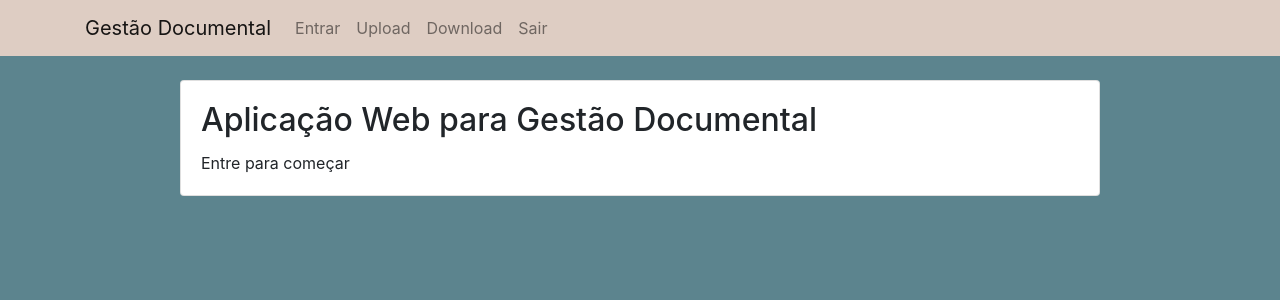
After one commit to guilhermesurek/doc-manage-app, a Django app: page / in a window 1280 px wide. The commit adds this page. Shown: the top 300 px of the page. Run offline with Django 3.2, Linux system fonts and the light colour scheme; some libraries are stand-ins or nearby versions.

Commit message:
Create home view

```diff
--- a/docmanageapp/urls.py
+++ b/docmanageapp/urls.py
@@ -17,13 +17,14 @@ from django.conf import settings
 from django.conf.urls.static import static
 from django.contrib import admin
 from django.urls import path
-from initial.views import login_view, logout_view
+from initial.views import login_view, logout_view, home_view
 from menu.views import menu_view
 from upload.views import upload_view
 from download.views import download_view
 
 urlpatterns = [
     path('admin/', admin.site.urls),
+    path('', home_view, name='home'),
     path('login', login_view, name='login'),
     path('logout', logout_view, name='logout'),
     path('menu', menu_view, name='menu'),
--- /dev/null
+++ b/initial/templates/initial/home.html
@@ -0,0 +1,6 @@
+{% extends 'base.html' %}
+
+{% block content %}
+  <h2 class="card-title">Aplicação Web para Gestão Documental</h2>
+  <p class="card-text">Entre para começar</p>
+{% endblock %}
--- a/initial/views.py
+++ b/initial/views.py
@@ -23,3 +23,6 @@ def login_view(request):
 def logout_view(request):
     logout(request)
     return HttpResponseRedirect(reverse('login'))
+
+def home_view(request):
+    return render(request, 'initial/home.html')
--- a/templates/base.html
+++ b/templates/base.html
@@ -10,7 +10,7 @@
     <body>
         <nav class="navbar navbar-expand-lg navbar-light mb-4" style="background-color:#decdc3">
           <div class="container">
-            <a class="navbar-brand" href="{% url 'login' %}">Gestão Documental</a>
+            <a class="navbar-brand" href="{% url 'home' %}">Gestão Documental</a>
             <button class="navbar-toggler" type="button" data-toggle="collapse" data-target="#navbarSupportedContent" aria-controls="navbarSupportedContent" aria-expanded="false" aria-label="Toggle navigation">
               <span class="navbar-toggler-icon"></span>
             </button>
```
